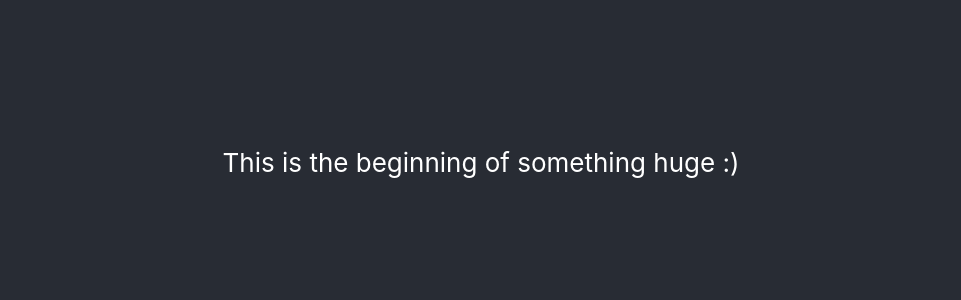
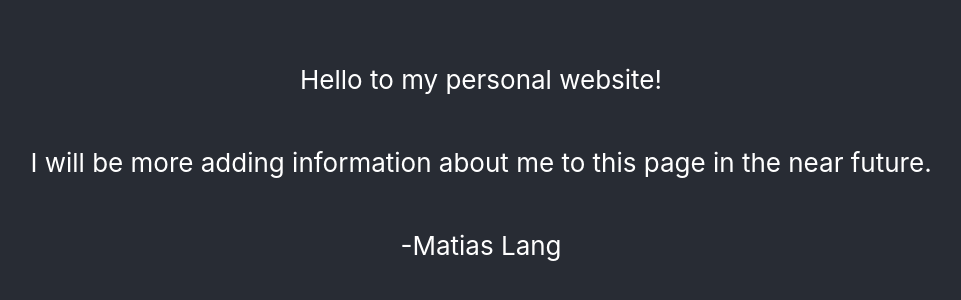
Before and after one commit to matiaslang/personalwebsite, a React (Create React App) app: page / in a window 1280 px wide. Shown: the part 238-538 px from the top of the page, without its empty margins (159-1120 px from the left). Built offline with nearby package versions, Linux system fonts and the light colour scheme.

Commit message:
modified the text shown on webpage

```diff
--- a/src/App.js
+++ b/src/App.js
@@ -6,8 +6,12 @@ function App() {
     <div className="App">
       <header className="App-header">
         <p>
-          This is the beginning of something huge :)
+          Hello to my personal website!
         </p>
+        <p>
+          I will be more adding information about me to this page in the near future.
+        </p>
+        <p>-Matias Lang</p>
       </header>
     </div>
   );
```
